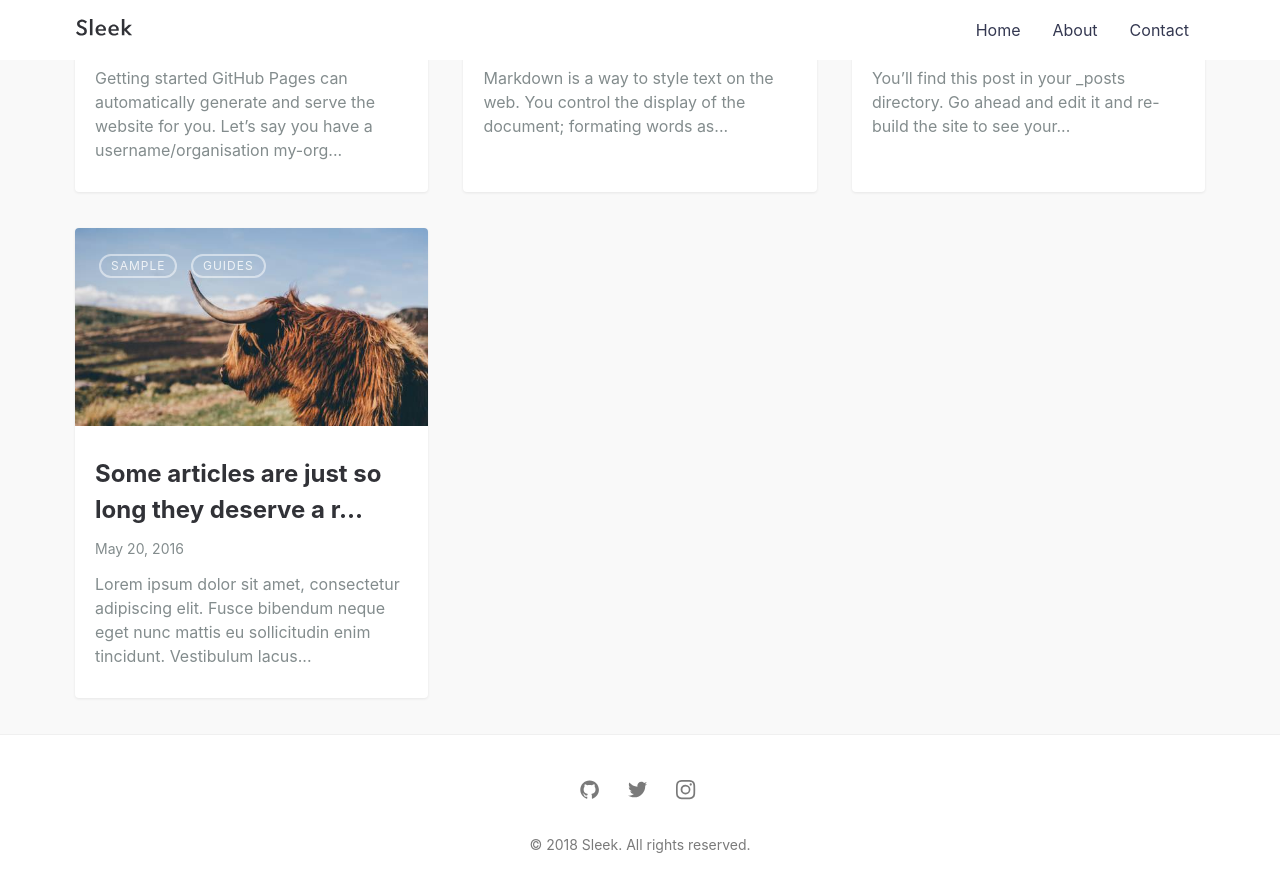
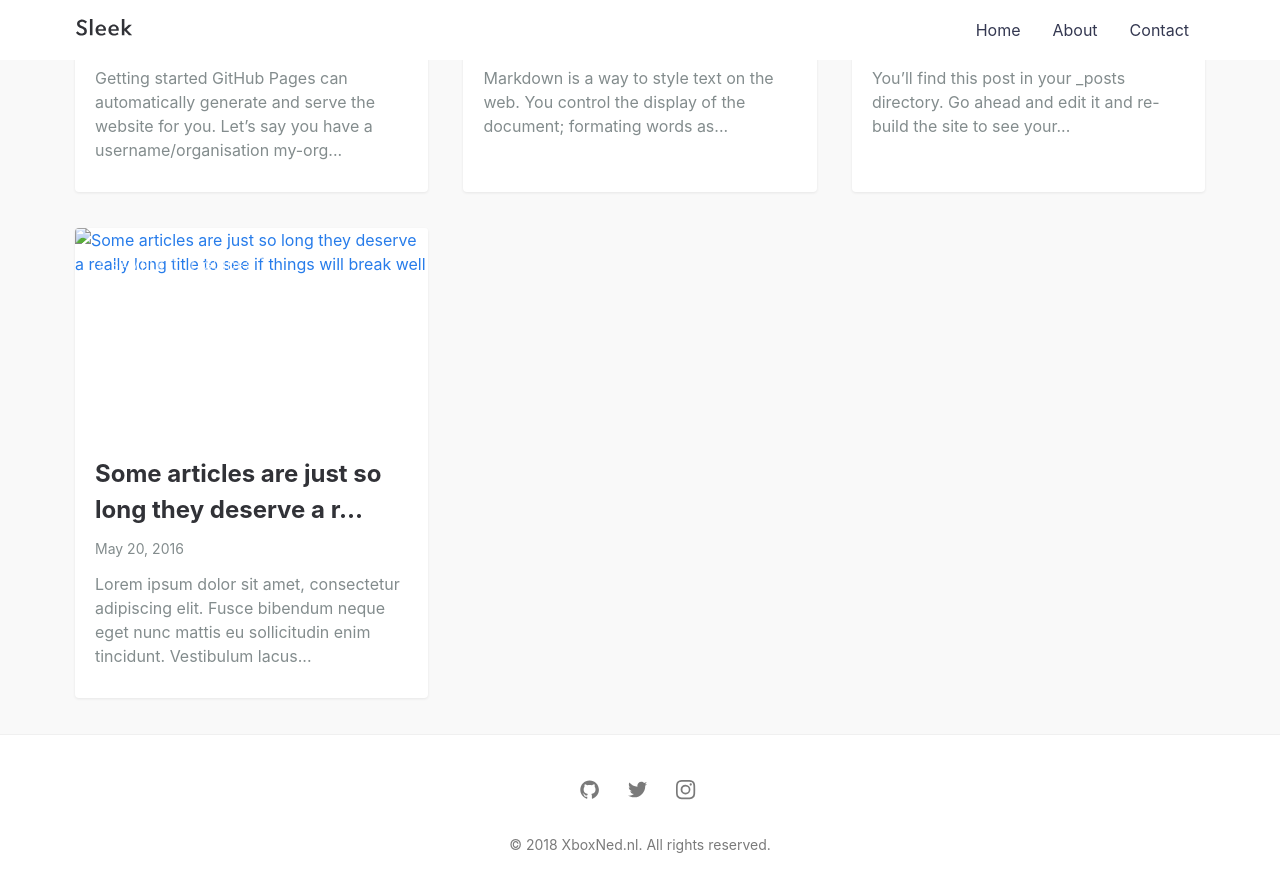
Before and after one commit to XboxNederland/xboxned.nl, a Jekyll site: the page built from index.md, in a window 1280 px wide and 900 px high, scrolled down 899 px. Shown: the top 892 px of the window. Built offline with Jekyll 4.4.1, drawn with Linux system fonts in a browser that asks for light colours.

Commit message:
update config

```diff
--- a/_config.yml
+++ b/_config.yml
@@ -1,12 +1,12 @@
 # SITE CONFIGURATION
-title: Sleek # your site title
-author: GitHub User # You :P
+title: XboxNed.nl # your site title
+author: Weborigin.nl # You :P
 description: > # Meta description of Homepage
   Write an awesome description for your new site here. You can edit this
   line in _config.yml. It will appear in your document head meta (for
   Google search results) and in your feed.xml site description.
-baseurl: "/sleek" # the subpath of your site, e.g. /blog
-url: "https://janczizikow.github.io/" # the base hostname & protocol for your site, e.g. http://example.com
+baseurl: "/" # the subpath of your site, e.g. /blog
+url: "https://xboxnederland.github.io/xboxned" # the base hostname & protocol for your site, e.g. http://example.com
 
 # SEO PLUGIN
 social:
```
